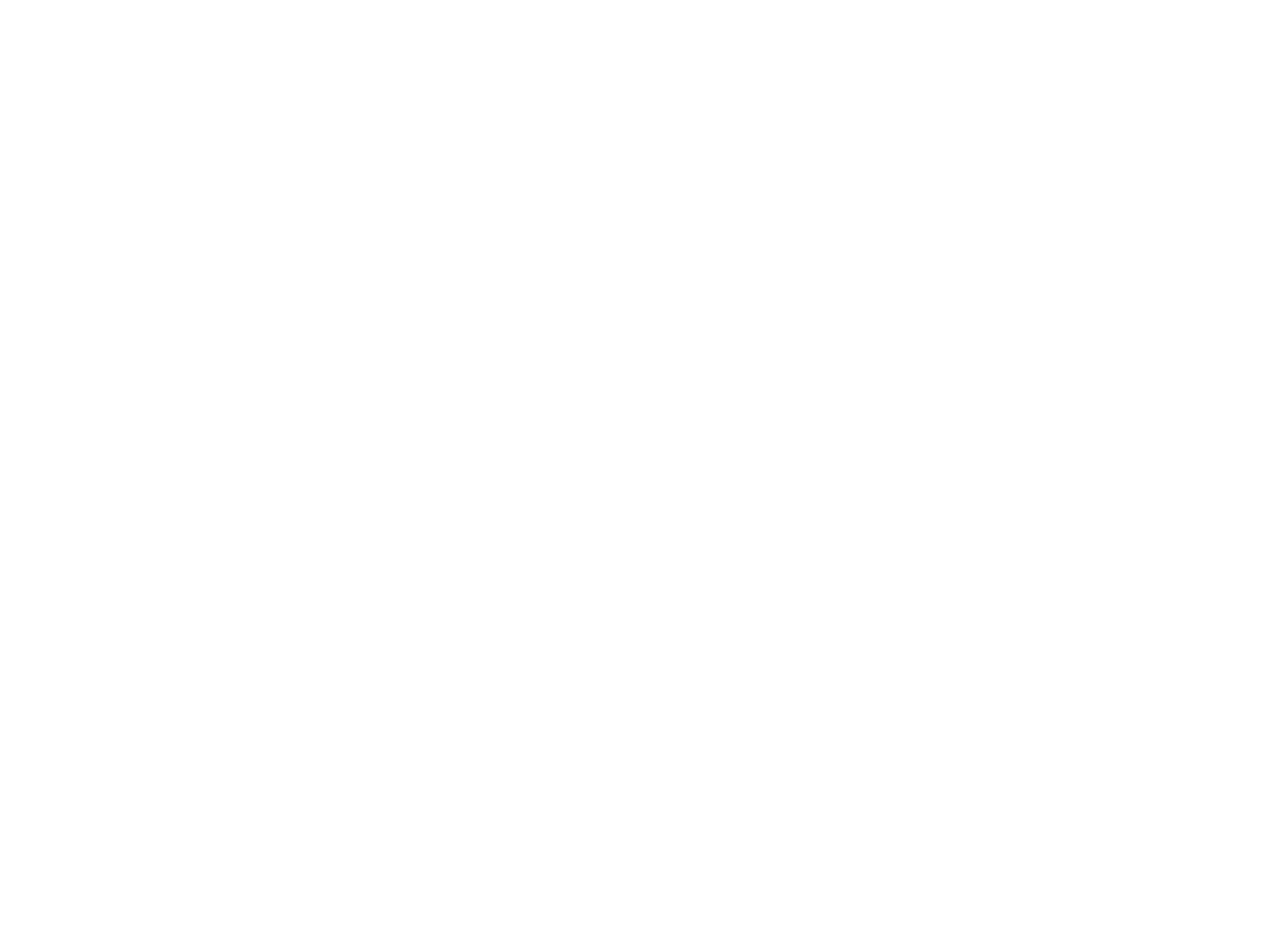
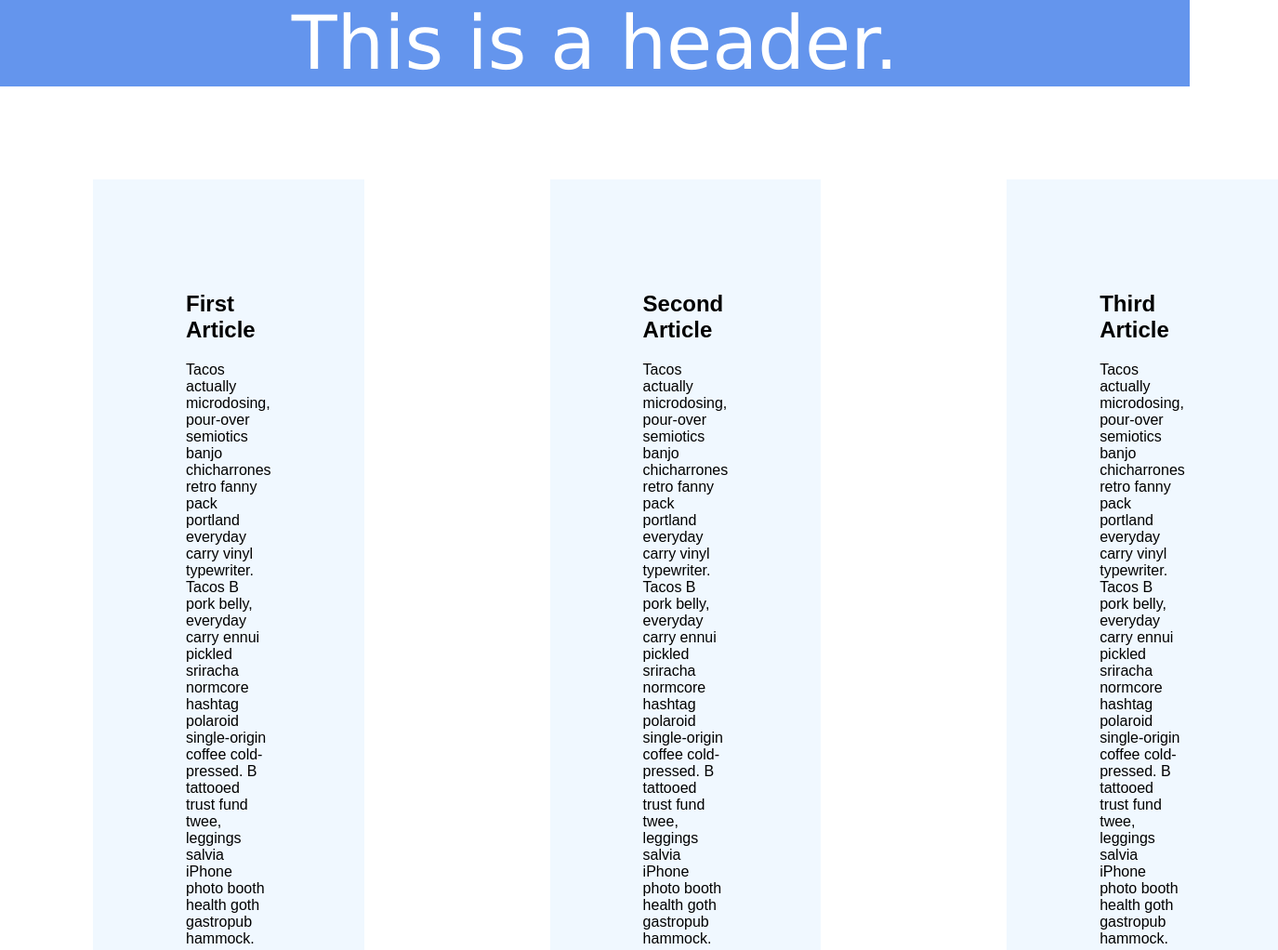
Before and after one commit to e1even44/VacationCalc, a plain HTML site: page index.html in a window 1280 px wide. Shown: the top 1022 px of the page at 93% size, 1375 px wide, since content can reach past the window. Before the commit the page ends 800 px from the top, so only its background shows below. Drawn offline with Linux system fonts and the light colour scheme.

Commit message:
created app design prototype for main page

```diff
--- a/index.html
+++ b/index.html
@@ -4,6 +4,31 @@
 <head>
 <meta charset="utf-8"/>
 <meta name="viewport" content="width=device-width"/>
+<link rel="stylesheet" type="text/css" href="styles.css"/>
+<title>Resturlaubstunden-Rechner</title>
 </head>
 
+<header>This is a header.</header>
+
+<section>
+<article>
+    <h2>First Article</h2>
+    <p>Tacos actually microdosing, pour-over semiotics banjo chicharrones retro fanny pack portland everyday
+        carry vinyl typewriter. Tacos B pork belly, everyday carry ennui pickled sriracha normcore hashtag polaroid
+        single-origin coffee cold-pressed. B tattooed trust fund twee, leggings salvia iPhone photo booth health goth gastropub hammock.</p>
+</article>
+<article>
+    <h2>Second Article</h2>
+    <p>Tacos actually microdosing, pour-over semiotics banjo chicharrones retro fanny pack portland everyday
+        carry vinyl typewriter. Tacos B pork belly, everyday carry ennui pickled sriracha normcore hashtag polaroid
+        single-origin coffee cold-pressed. B tattooed trust fund twee, leggings salvia iPhone photo booth health goth gastropub hammock.</p>
+</article>
+<article>
+    <h2>Third Article</h2>
+    <p>Tacos actually microdosing, pour-over semiotics banjo chicharrones retro fanny pack portland everyday
+        carry vinyl typewriter. Tacos B pork belly, everyday carry ennui pickled sriracha normcore hashtag polaroid
+        single-origin coffee cold-pressed. B tattooed trust fund twee, leggings salvia iPhone photo booth health goth gastropub hammock.</p>
+</article>
+</section>
+
 </html>
--- a/styles.css
+++ b/styles.css
@@ -0,0 +1,25 @@
+html{
+    font-family: sans-serif;
+}
+
+body{
+    margin: 0;
+}
+
+header{
+    background-color:cornflowerblue;
+    color: white;
+    font-size: 80px;
+    text-align: center;
+    font-family:'Lucida Sans', 'Lucida Sans Regular', 'Lucida Grande', 'Lucida Sans Unicode', Geneva, Verdana, sans-serif;
+}
+
+article{
+    padding: 100px;
+    margin: 100px;
+    background-color: aliceblue;
+}
+
+section{
+    display: flex;
+}
```
Also changed, not shown: 1 other file.
